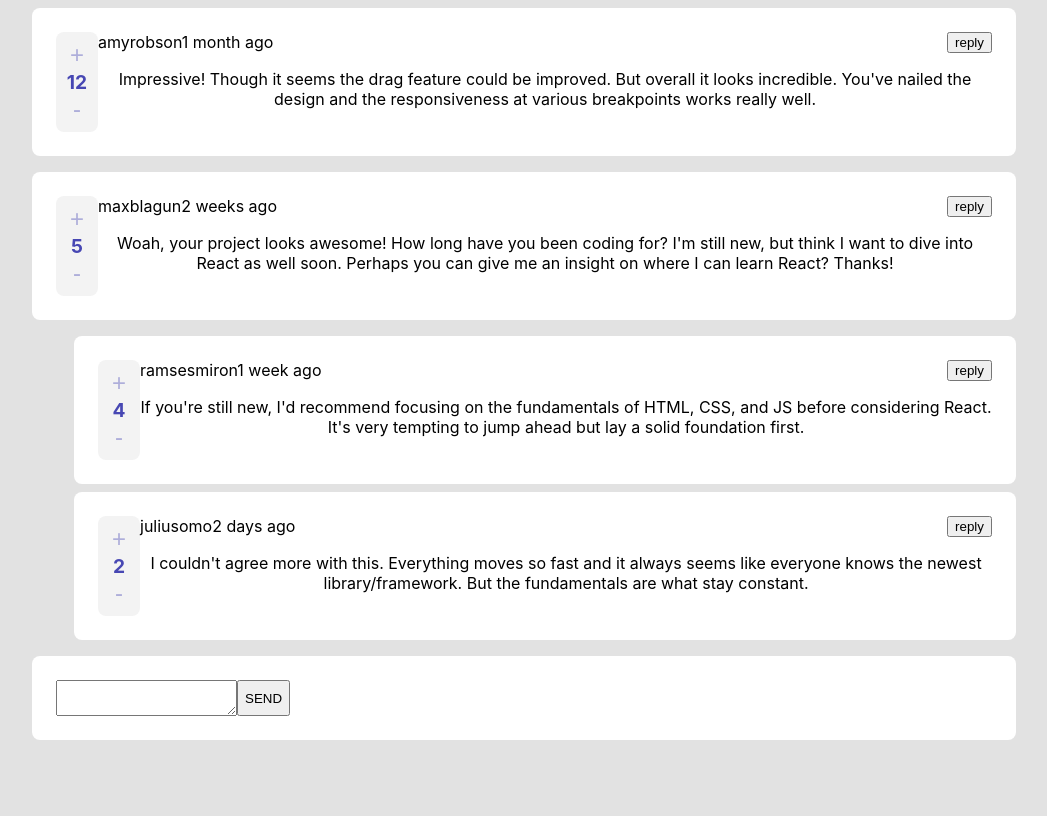
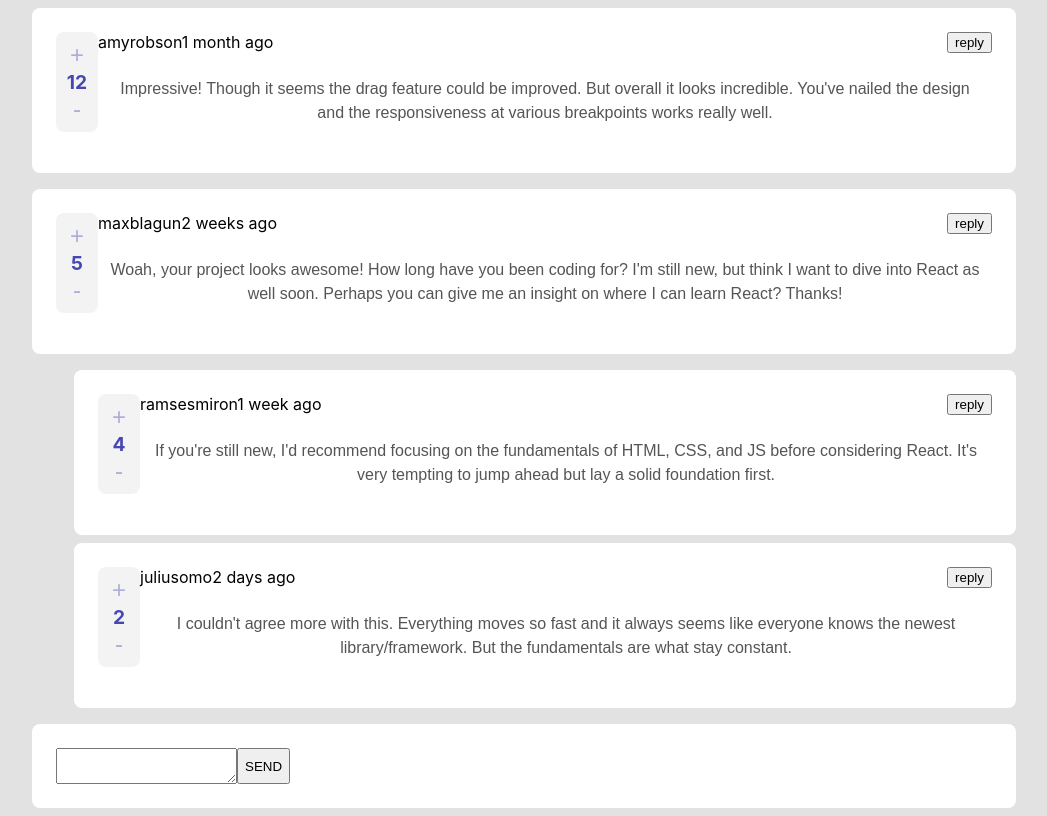
Before and after one commit to blautista/mentor-comment-box, a React (Create React App) app: page / in a window 1280 px wide. Shown: the whole page, without its empty margins (116-1163 px from the left). Built offline with nearby package versions, Linux system fonts and the light colour scheme.

Commit message:
Styled CommentBody

```diff
--- a/src/components/CommentBody.js
+++ b/src/components/CommentBody.js
@@ -1,8 +1,12 @@
-import React from 'react';
-import styles from './CommentBody.module.css';
+import React from "react";
+import styles from "./CommentBody.module.css";
 
 const CommentBody = (props) => {
-  return <div><p>{props.content}</p></div>;
+  return (
+    <div className={styles.container}>
+      <p className={styles.content}>{props.content}</p>
+    </div>
+  );
 };
 
 export default CommentBody;
--- a/src/components/CommentBody.module.css
+++ b/src/components/CommentBody.module.css
@@ -0,0 +1,9 @@
+.container {
+  padding:8px;
+}
+.content {
+  font-size:1rem;
+  line-height: 1.5;
+  font-family: sans-serif, serif;
+  color:#555;
+}
```
